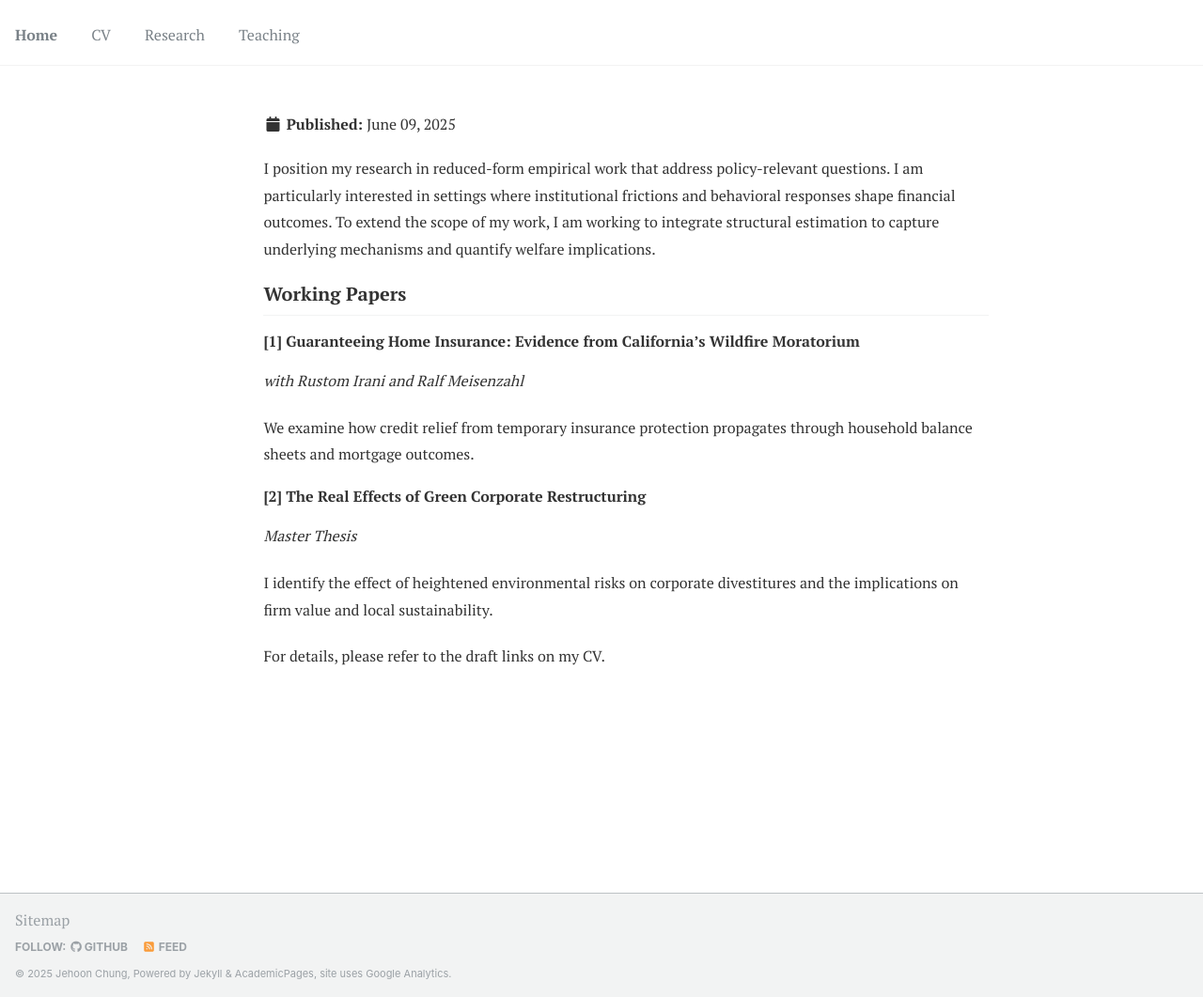
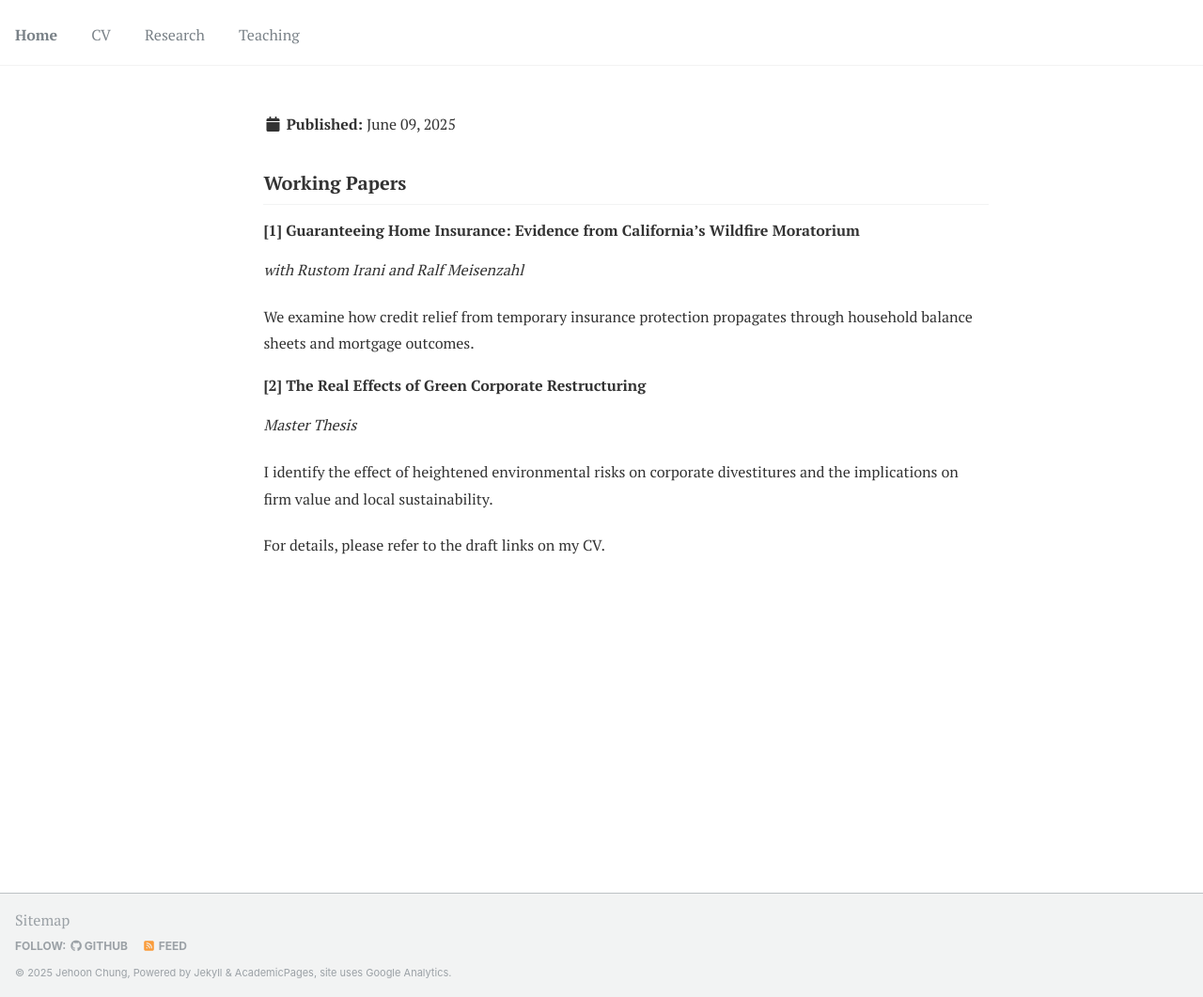
Before and after one commit to JehoonChung/jehoonchung.github.io, a Jekyll site: the page built from _research/research.md, in a window 1280 px wide and 1061 px high. Shown: the whole window at 94% size. Built offline with Jekyll 4.4.1, drawn with Linux system fonts in a browser that asks for light colours.

Commit message:
Update research.md

```diff
--- a/_research/research.md
+++ b/_research/research.md
@@ -5,8 +5,6 @@ mobile_hide_author: true
 collection: research
 permalink: /research/
 ---
-I position my research in reduced-form empirical work that address policy-relevant questions. I am particularly interested in settings where institutional frictions and behavioral responses shape financial outcomes. To extend the scope of my work, I am working to integrate structural estimation to capture underlying mechanisms and quantify welfare implications.
-
 
 ## Working Papers
 
```
